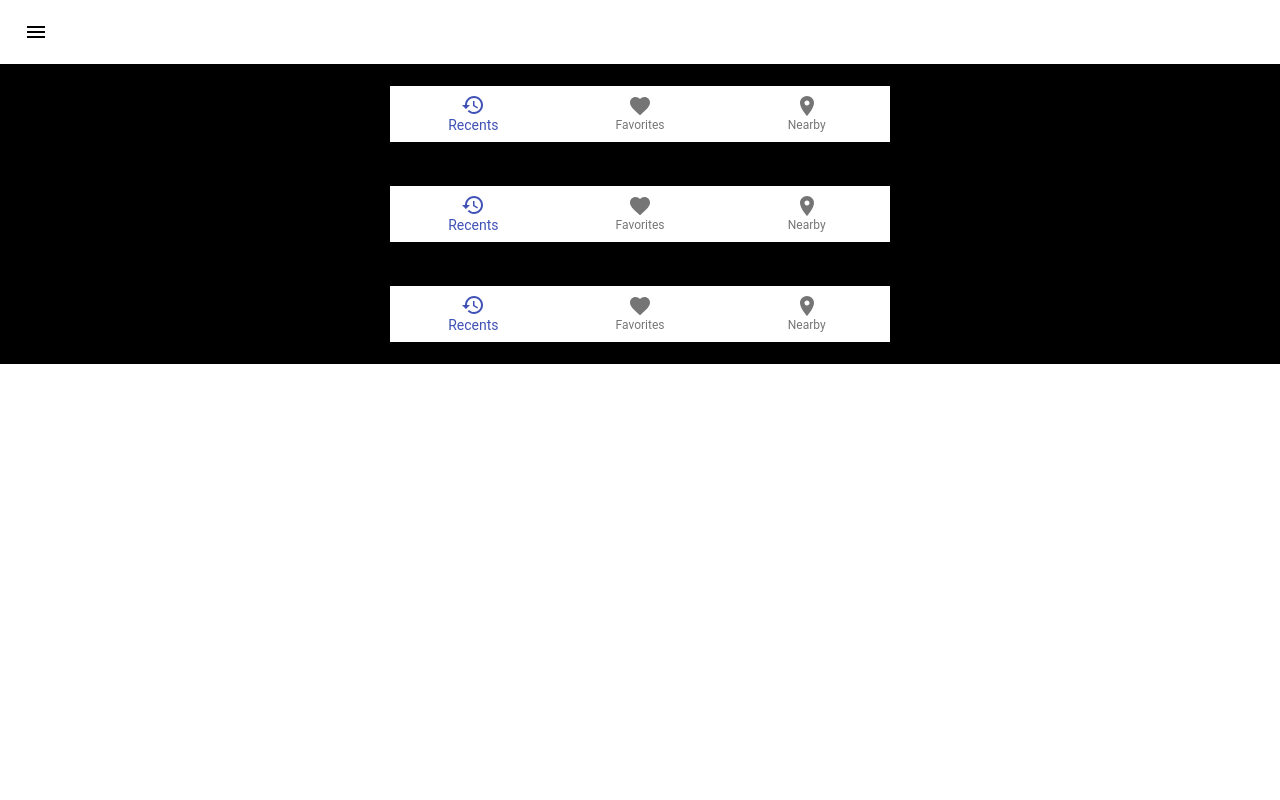
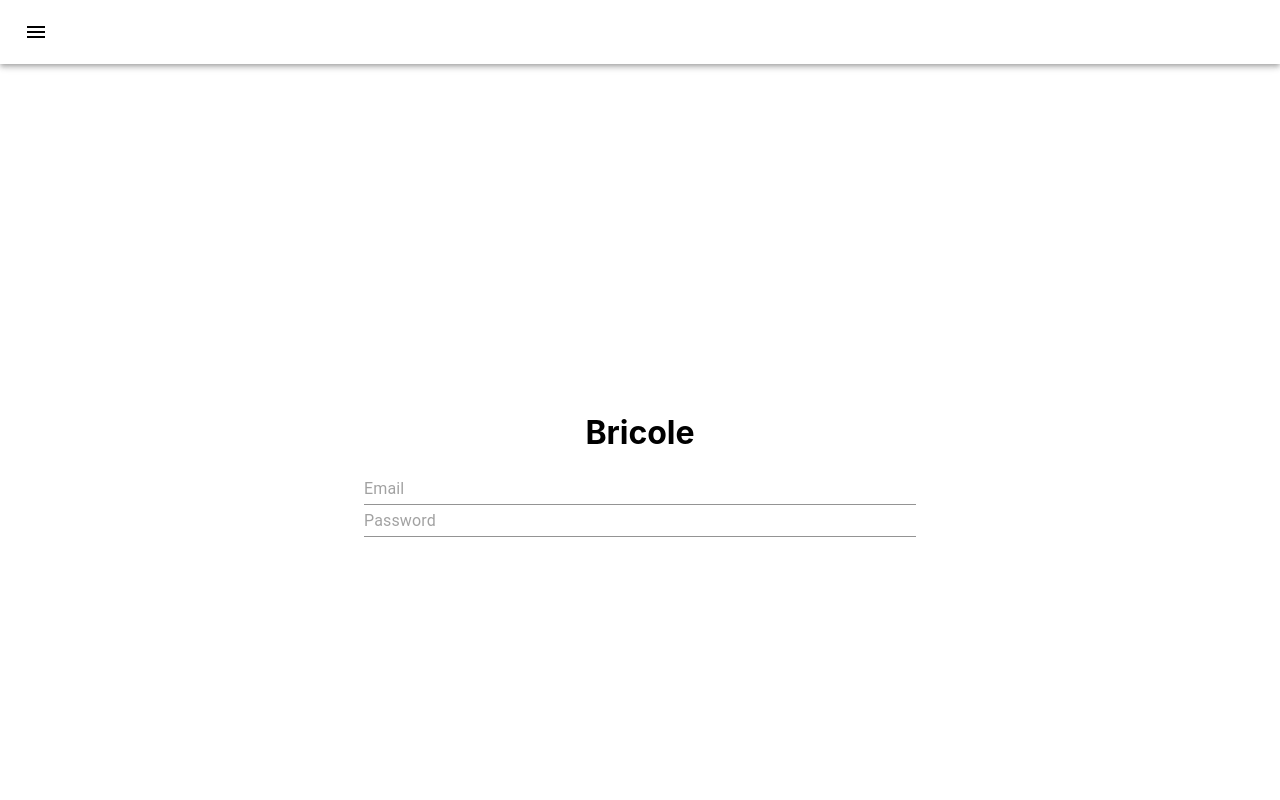
Before and after one commit to AminTi/bricole, a React (Create React App) app: page /Login in a window 1280 px wide. Shown: the top 800 px of the page. Built offline with nearby package versions, Linux system fonts and the light colour scheme.

Commit message:
mtr ui fix

```diff
--- a/src/App.js
+++ b/src/App.js
@@ -6,6 +6,7 @@ import { makeStyles } from "@material-ui/core/styles";
 import NavBar from "./components/layout/NavBar";
 import Footer from "./components/layout/Footer";
 import CreateUser from "./components/CreateUser";
+import Login from "./components/Login";
 
 const useStyles = makeStyles({
   container: {
@@ -20,6 +21,7 @@ function App() {
       <NavBar />
       <Switch>
         <Route path="/CreateUser" exact component={CreateUser} />
+        <Route path="/Login" exact component={Login} />
       </Switch>
       <Footer />
     </div>
--- a/src/Data/Userkit.js
+++ b/src/Data/Userkit.js
@@ -22,7 +22,6 @@ export default class {
       password,
     };
     return fetch(CreateUser, {
-      mode: "no-cors",
       method: "POST",
       headers: this.getHeader(),
       body: JSON.stringify(payload),
--- a/src/components/CreateUser.jsx
+++ b/src/components/CreateUser.jsx
@@ -40,15 +40,15 @@ export default function CreateUser() {
   const { register, handleSubmit, errors } = useForm();
   const userKit = new UserKit();
 
-  const onSubmit = (data, e) => {
-    const firstname = data.firstname;
-    const lastname = data.lastname;
-    const company = data.company;
-    const email = data.email;
-    const adress = data.adress;
-    const mobile = data.mobile;
-    const postcode = data.post;
-    const password = data.password;
+  const onSubmit = (a, e) => {
+    const firstname = a.firstname;
+    const lastname = a.lastname;
+    const company = a.company;
+    const email = a.email;
+    const adress = a.adress;
+    const mobile = a.mobile;
+    const postcode = a.post;
+    const password = a.password;
 
     userKit.registerUsers(
       firstname,
--- /dev/null
+++ b/src/components/Login.jsx
@@ -0,0 +1,77 @@
+import React from "react";
+import { Container } from "@material-ui/core";
+import { Grid } from "@material-ui/core";
+import { Box } from "@material-ui/core";
+import { useForm } from "react-hook-form";
+import { TextField } from "@material-ui/core";
+import { makeStyles } from "@material-ui/core/styles";
+import { ViewColumnTwoTone } from "@material-ui/icons";
+
+const useStyles = makeStyles((theme) => ({
+  container: {
+    height: "100vh",
+    display: "flex",
+    flexDirection: "column",
+    justifyContent: "center",
+    alignItems: "center",
+  },
+
+  TextField: {
+    display: "flex",
+    flexDirection: "column",
+  },
+  error: {
+    color: "red",
+  },
+}));
+
+function Login() {
+  const classes = useStyles();
+  const { register, handleSubmit, errors } = useForm();
+  return (
+    <Container className={classes.container} maxWidth="sm">
+      <h1> Bricole </h1>
+
+      <Grid
+        container
+        direction="column"
+        justify="space-between"
+        alignItems="stretch"
+      >
+        <form>
+          <Box>
+            <TextField
+              className={classes.TextField}
+              type="text"
+              placeholder="Email"
+              name="email"
+              inputRef={register({
+                required: true,
+                pattern: { value: /^[A-Z0-9._%+-]+@[A-Z0-9.-]+\.[A-Z]{2,}$/i },
+              })}
+            />
+            {errors.email && (
+              <div className={classes.error}> Invalid Email </div>
+            )}
+          </Box>
+          <Box>
+            <TextField
+              className={classes.TextField}
+              type="password"
+              placeholder="Password"
+              name="password"
+              inputRef={register({ required: true, minLength: 8 })}
+            />
+            {errors.password && (
+              <div className={classes.error}>
+                Password is required (8 Caracters)
+              </div>
+            )}
+          </Box>
+        </form>
+      </Grid>
+    </Container>
+  );
+}
+
+export default Login;
```
Also changed, not shown: src/components/Dashboard.jsx (added), 1 other file (tests, documents, lock files or other folders).
